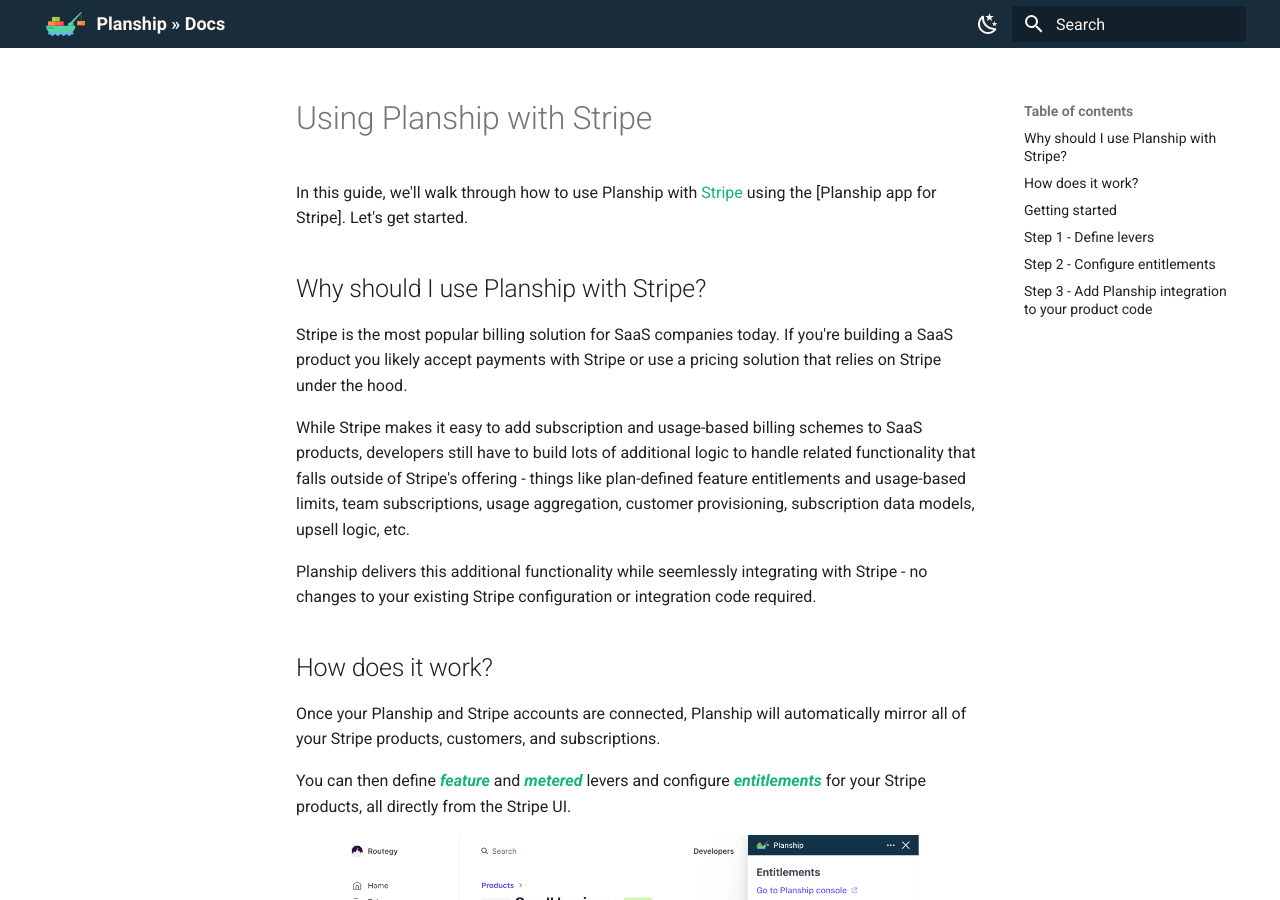
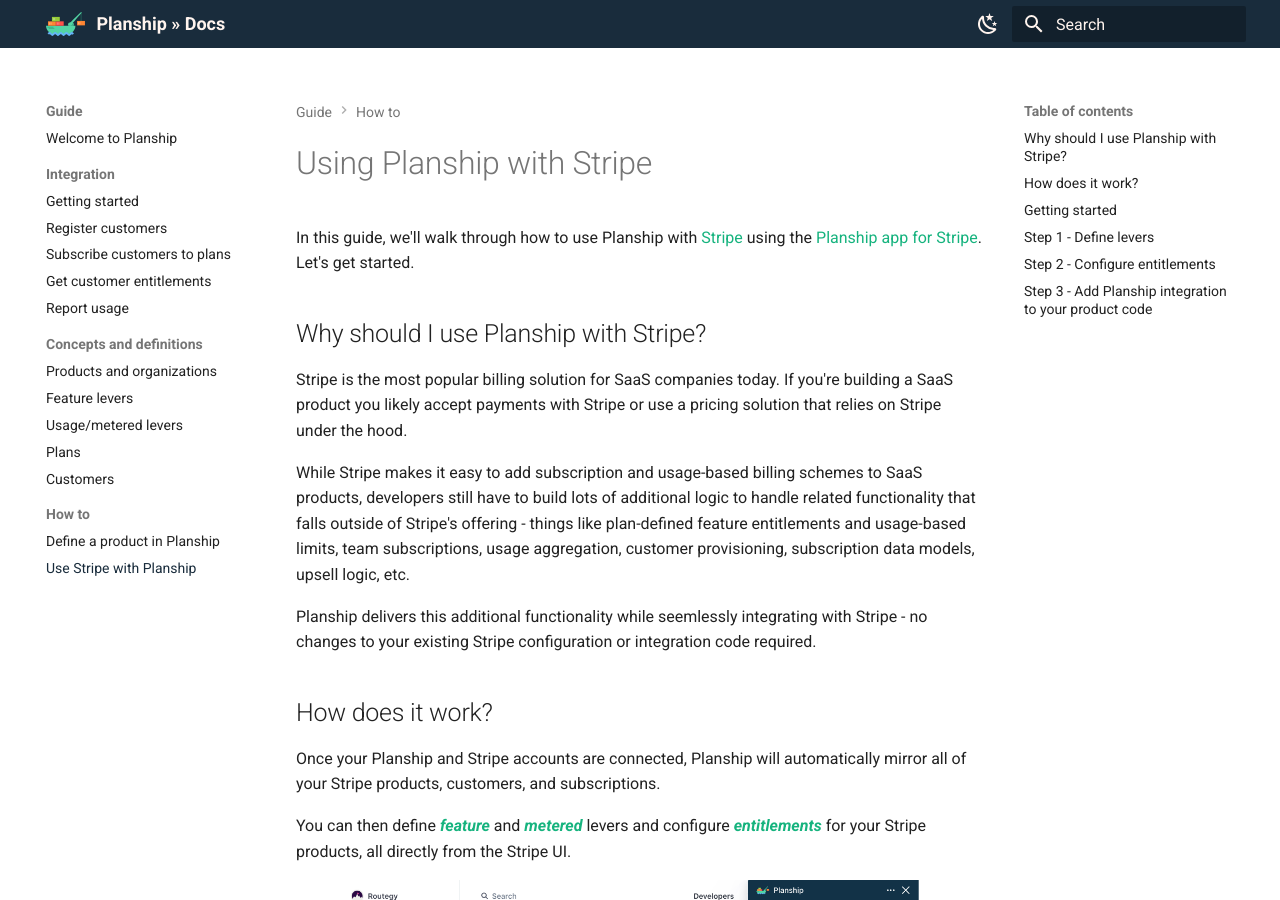
Before and after one commit to planship/planship-docs, an MkDocs documentation site: the page built from docs/howtos/use-planship-with-stripe.md, in a window 1280 px wide and 900 px high. Built offline with MkDocs 1.6.1 and Material for MkDocs 9.7.7, drawn with Linux system fonts in a browser that asks for light colours; part of the change alters nothing that is shown; some of the changed text lies outside the part shown.

Commit message:
chore: enable Stripe how-to in nav, add a missing marketplace link.

```diff
--- a/docs/howtos/use-planship-with-stripe.md
+++ b/docs/howtos/use-planship-with-stripe.md
@@ -1,6 +1,6 @@
 # Using Planship with Stripe
 
-In this guide, we'll walk through how to use Planship with [Stripe](https://stripe.com) using the [Planship app for Stripe]. Let's get started.
+In this guide, we'll walk through how to use Planship with [Stripe](https://stripe.com) using the [Planship app for Stripe](https://marketplace.stripe.com/apps/planship). Let's get started.
 
 ## Why should I use Planship with Stripe?
 
--- a/mkdocs.yml
+++ b/mkdocs.yml
@@ -41,7 +41,7 @@ nav:
       - Customers: concepts/customers.md
     - How to:
       - Define a product in Planship: howtos/console-step-by-step.md
-      # - Use Stripe with Planship: howtos/use-planship-with-stripe.md
+      - Use Stripe with Planship: howtos/use-planship-with-stripe.md
   - Reference:
     - REST API reference: main-api/reference.md
 theme:
```
